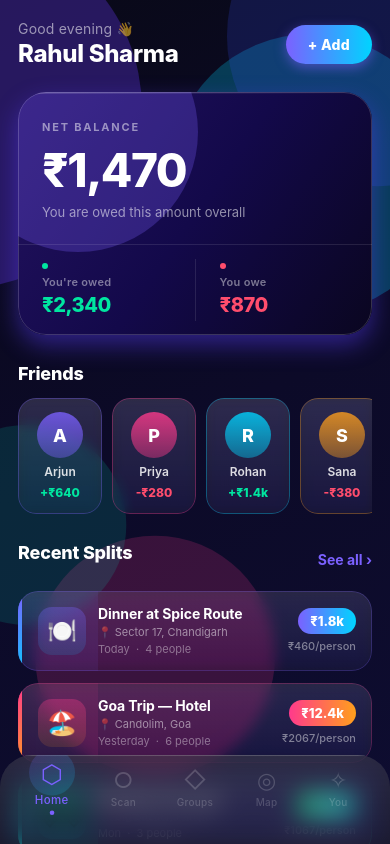
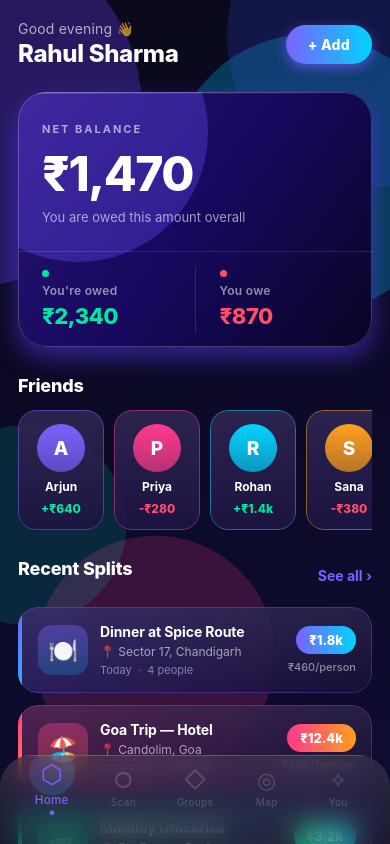
Before and after one commit to sagar141202/SplitLens, a React Native app: screen /Home in a window 390 px wide. Built offline with nearby package versions, Linux system fonts and the light colour scheme.

Commit message:
fix(ui): remove transparency — solid dark base on all cards, chips and split rows for full text visibility

```diff
--- a/src/components/GlassCard.js
+++ b/src/components/GlassCard.js
@@ -1,81 +1,39 @@
 import React, { useRef } from 'react';
-import { Animated, StyleSheet, Pressable } from 'react-native';
+import { Animated, StyleSheet, Pressable, View } from 'react-native';
 import { BlurView } from 'expo-blur';
 import { LinearGradient } from 'expo-linear-gradient';
 import { COLORS, RADIUS, SHADOW } from '../theme';
 
 export default function GlassCard({
-  children,
-  style,
-  onPress,
-  intensity = 20,
-  glowColor,
-  gradient,
-  borderColor = COLORS.glass.border,
-  borderWidth = 1,
-  padding = 20,
-  borderRadius = RADIUS.lg,
-  animated = true,
+  children, style, onPress, intensity = 40,
+  glowColor, gradient, borderColor = 'rgba(255,255,255,0.25)',
+  borderWidth = 1, padding = 20, borderRadius = RADIUS.lg, animated = true,
 }) {
   const scale = useRef(new Animated.Value(1)).current;
 
   const handlePressIn = () => {
     if (!animated || !onPress) return;
-    Animated.spring(scale, {
-      toValue: 0.97,
-      useNativeDriver: true,
-      damping: 15,
-      stiffness: 250,
-    }).start();
+    Animated.spring(scale, { toValue: 0.97, useNativeDriver: true, damping: 15, stiffness: 250 }).start();
   };
-
   const handlePressOut = () => {
     if (!animated || !onPress) return;
-    Animated.spring(scale, {
-      toValue: 1,
-      useNativeDriver: true,
-      damping: 12,
-      stiffness: 200,
-    }).start();
+    Animated.spring(scale, { toValue: 1, useNativeDriver: true, damping: 12, stiffness: 200 }).start();
   };
 
   const glowStyle = glowColor ? SHADOW.glow(glowColor) : SHADOW.card;
 
   const content = (
-    <Animated.View
-      style={[
-        styles.wrapper,
-        { borderRadius, transform: [{ scale }] },
-        glowStyle,
-        style,
-      ]}
-    >
-      <BlurView
-        intensity={intensity}
-        tint="dark"
-        style={[styles.blur, { borderRadius, padding }]}
-      >
-        {/* Glass gradient layer */}
+    <Animated.View style={[{ borderRadius, transform: [{ scale }] }, glowStyle, style]}>
+      {/* Solid dark base so content is never invisible */}
+      <View style={[StyleSheet.absoluteFillObject, { borderRadius, backgroundColor: 'rgba(15,10,40,0.75)' }]} />
+      <BlurView intensity={intensity} tint="dark" style={[styles.blur, { borderRadius, padding }]}>
         <LinearGradient
-          colors={gradient ?? COLORS.gradients?.glass ?? ['rgba(255,255,255,0.12)', 'rgba(255,255,255,0.04)']}
+          colors={gradient ?? ['rgba(255,255,255,0.14)', 'rgba(255,255,255,0.05)']}
           style={[StyleSheet.absoluteFillObject, { borderRadius }]}
           start={{ x: 0, y: 0 }}
           end={{ x: 1, y: 1 }}
         />
-
-        {/* Border shimmer */}
-        <Animated.View
-          style={[
-            StyleSheet.absoluteFillObject,
-            {
-              borderRadius,
-              borderWidth,
-              borderColor,
-            },
-          ]}
-          pointerEvents="none"
-        />
-
+        <View style={[StyleSheet.absoluteFillObject, { borderRadius, borderWidth, borderColor }]} pointerEvents="none" />
         {children}
       </BlurView>
     </Animated.View>
@@ -83,25 +41,14 @@ export default function GlassCard({
 
   if (onPress) {
     return (
-      <Pressable
-        onPress={onPress}
-        onPressIn={handlePressIn}
-        onPressOut={handlePressOut}
-        style={{ borderRadius }}
-      >
+      <Pressable onPress={onPress} onPressIn={handlePressIn} onPressOut={handlePressOut} style={{ borderRadius }}>
         {content}
       </Pressable>
     );
   }
-
   return content;
 }
 
 const styles = StyleSheet.create({
-  wrapper: {
-    overflow: 'hidden',
-  },
-  blur: {
-    overflow: 'hidden',
-  },
+  blur: { overflow: 'hidden' },
 });
--- a/src/screens/HomeScreen.js
+++ b/src/screens/HomeScreen.js
@@ -1,7 +1,6 @@
 import React, { useEffect, useRef, useState } from 'react';
 import {
-  View, Text, ScrollView, StyleSheet, Animated,
-  Dimensions, Pressable,
+  View, Text, ScrollView, StyleSheet, Animated, Pressable,
 } from 'react-native';
 import { LinearGradient } from 'expo-linear-gradient';
 import { BlurView } from 'expo-blur';
@@ -9,18 +8,12 @@ import { useSafeAreaInsets } from 'react-native-safe-area-context';
 import MeshBackground from '../components/MeshBackground';
 import { COLORS, RADIUS, SPACE, SHADOW } from '../theme';
 
-const { width: W } = Dimensions.get('window');
-
-const BALANCE_SUMMARY = {
-  totalOwed: 2340.50,
-  totalOwe:  870.00,
-  net:       1470.50,
-};
+const BALANCE_SUMMARY = { totalOwed: 2340.50, totalOwe: 870.00, net: 1470.50 };
 
 const RECENT = [
   { id: '1', title: 'Dinner at Spice Route', amount: 1840,  members: 4, color: ['#7B61FF','#00D4FF'], emoji: '🍽️', date: 'Today',     location: 'Sector 17, Chandigarh' },
   { id: '2', title: 'Goa Trip — Hotel',       amount: 12400, members: 6, color: ['#FF3A8C','#FF9F1C'], emoji: '🏖️', date: 'Yesterday', location: 'Candolim, Goa' },
-  { id: '3', title: 'Monthly Groceries',      amount: 3200,  members: 3, color: ['#00E6A0','#00D4FF'], emoji: '��', date: 'Mon',       location: 'Big Bazaar, Panipat' },
+  { id: '3', title: 'Monthly Groceries',      amount: 3200,  members: 3, color: ['#00E6A0','#00D4FF'], emoji: '🛒', date: 'Mon',       location: 'Big Bazaar, Panipat' },
   { id: '4', title: 'Zomato — Pizza Night',   amount: 640,   members: 2, color: ['#FF6FB0','#7B61FF'], emoji: '🍕', date: 'Sun',       location: 'Home delivery' },
 ];
 
@@ -53,23 +46,13 @@ function BalanceCard() {
       ])
     ).start();
   }, []);
-  const glowOpacity = pulse.interpolate({ inputRange: [0, 1], outputRange: [0.25, 0.55] });
+  const glowOpacity = pulse.interpolate({ inputRange: [0, 1], outputRange: [0.3, 0.6] });
 
   return (
     <View style={styles.heroOuter}>
-      <LinearGradient
-        colors={['#231260', '#13094A', '#0A0620']}
-        style={styles.heroCard}
-        start={{ x: 0, y: 0 }}
-        end={{ x: 1, y: 1 }}
-      >
+      <LinearGradient colors={['#2A1570', '#16085E', '#0A0525']} style={styles.heroCard} start={{ x: 0, y: 0 }} end={{ x: 1, y: 1 }}>
         <Animated.View style={[styles.heroBlob, { opacity: glowOpacity }]} />
-        <LinearGradient
-          colors={['rgba(255,255,255,0.14)', 'transparent']}
-          style={styles.heroTopEdge}
-          start={{ x: 0, y: 0 }}
-          end={{ x: 1, y: 0 }}
-        />
+        <LinearGradient colors={['rgba(255,255,255,0.18)', 'transparent']} style={styles.heroTopEdge} start={{ x: 0, y: 0 }} end={{ x: 1, y: 0 }} />
         <View style={styles.heroBorder} />
         <View style={styles.heroContent}>
           <Text style={styles.heroLabel}>NET BALANCE</Text>
@@ -107,16 +90,14 @@ function FriendChip({ friend, index }) {
   return (
     <Animated.View style={{ opacity: fade, transform: [{ translateY: fadeY }] }}>
       <Pressable style={styles.friendChip}>
-        <BlurView intensity={30} tint="dark" style={StyleSheet.absoluteFillObject} />
+        {/* Solid opaque base — no more see-through */}
+        <View style={[StyleSheet.absoluteFillObject, { borderRadius: 18, backgroundColor: 'rgba(22,12,60,0.92)' }]} />
         <LinearGradient
-          colors={['rgba(255,255,255,0.13)', 'rgba(255,255,255,0.04)']}
-          style={StyleSheet.absoluteFillObject}
+          colors={['rgba(255,255,255,0.10)', 'rgba(255,255,255,0.03)']}
+          style={[StyleSheet.absoluteFillObject, { borderRadius: 18 }]}
         />
-        <View style={[styles.friendChipBorder, { borderColor: friend.color + '55' }]} />
-        <LinearGradient
-          colors={[friend.color + 'CC', friend.color + '66']}
-          style={styles.friendAvatar}
-        >
+        <View style={[styles.friendChipBorder, { borderColor: friend.color + '80' }]} />
+        <LinearGradient colors={[friend.color, friend.color + 'AA']} style={styles.friendAvatar}>
           <Text style={styles.friendAvatarText}>{friend.avatar}</Text>
         </LinearGradient>
         <Text style={styles.friendName}>{friend.name}</Text>
@@ -143,21 +124,26 @@ function SplitCard({ item, index }) {
   return (
     <Animated.View style={{ opacity: fade, transform: [{ translateY: slideY }] }}>
       <Pressable style={styles.splitCard}>
-        <BlurView intensity={35} tint="dark" style={StyleSheet.absoluteFillObject} />
+        {/* Solid dark base */}
+        <View style={[StyleSheet.absoluteFillObject, { borderRadius: 20, backgroundColor: 'rgba(18,10,50,0.92)' }]} />
         <LinearGradient
-          colors={['rgba(255,255,255,0.11)', 'rgba(255,255,255,0.03)']}
-          style={StyleSheet.absoluteFillObject}
+          colors={['rgba(255,255,255,0.09)', 'rgba(255,255,255,0.02)']}
+          style={[StyleSheet.absoluteFillObject, { borderRadius: 20 }]}
         />
+        {/* Left accent bar */}
+        <LinearGradient colors={item.color} style={styles.splitAccentBar} start={{ x: 0, y: 0 }} end={{ x: 0, y: 1 }} />
+        {/* Left color wash */}
         <LinearGradient
-          colors={item.color}
-          style={styles.splitAccentBar}
-          start={{ x: 0, y: 0 }}
-          end={{ x: 0, y: 1 }}
+          colors={[item.color[0] + '30', 'transparent']}
+          style={[StyleSheet.absoluteFillObject, { borderRadius: 20 }]}
+          start={{ x: 0, y: 0.5 }}
+          end={{ x: 0.6, y: 0.5 }}
         />
-        <View style={[styles.splitGlow, { backgroundColor: item.color[0] + '18' }]} />
-        <View style={[styles.splitBorder, { borderColor: item.color[0] + '40' }]} />
+        {/* Border */}
+        <View style={[styles.splitBorder, { borderColor: item.color[0] + '55' }]} />
+
         <View style={styles.splitInner}>
-          <LinearGradient colors={[item.color[0] + '55', item.color[1] + '22']} style={styles.emojiBox}>
+          <LinearGradient colors={[item.color[0] + '66', item.color[1] + '33']} style={styles.emojiBox}>
             <Text style={styles.emojiText}>{item.emoji}</Text>
           </LinearGradient>
           <View style={styles.splitInfo}>
@@ -182,7 +168,6 @@ function SplitCard({ item, index }) {
 export default function HomeScreen() {
   const insets = useSafeAreaInsets();
   const headerFade = useRef(new Animated.Value(0)).current;
-
   useEffect(() => {
     Animated.timing(headerFade, { toValue: 1, duration: 700, useNativeDriver: true }).start();
   }, []);
@@ -229,49 +214,52 @@ export default function HomeScreen() {
 const styles = StyleSheet.create({
   scroll: { paddingHorizontal: 18 },
   header: { flexDirection: 'row', justifyContent: 'space-between', alignItems: 'center', marginBottom: 24 },
-  greeting: { color: 'rgba(255,255,255,0.55)', fontSize: 14, letterSpacing: 0.2 },
+  greeting: { color: 'rgba(255,255,255,0.65)', fontSize: 14, letterSpacing: 0.2 },
   username: { color: '#FFFFFF', fontSize: 24, fontWeight: '800', marginTop: 2, letterSpacing: -0.3 },
-  addBtn: { paddingHorizontal: 22, paddingVertical: 11, borderRadius: 50, shadowColor: '#7B61FF', shadowOffset: { width: 0, height: 4 }, shadowOpacity: 0.5, shadowRadius: 12, elevation: 8 },
+  addBtn: { paddingHorizontal: 22, paddingVertical: 11, borderRadius: 50, shadowColor: '#7B61FF', shadowOffset: { width: 0, height: 4 }, shadowOpacity: 0.6, shadowRadius: 12, elevation: 8 },
   addBtnText: { color: '#fff', fontWeight: '800', fontSize: 14, letterSpacing: 0.3 },
-  heroOuter: { marginBottom: 28, borderRadius: 28, shadowColor: '#5B3FFF', shadowOffset: { width: 0, height: 10 }, shadowOpacity: 0.45, shadowRadius: 24, elevation: 14 },
+
+  heroOuter: { marginBottom: 28, borderRadius: 28, shadowColor: '#5B3FFF', shadowOffset: { width: 0, height: 10 }, shadowOpacity: 0.5, shadowRadius: 24, elevation: 14 },
   heroCard: { borderRadius: 28, overflow: 'hidden' },
-  heroBlob: { position: 'absolute', width: 240, height: 240, borderRadius: 120, backgroundColor: '#7B61FF', top: -80, left: -60 },
+  heroBlob: { position: 'absolute', width: 260, height: 260, borderRadius: 130, backgroundColor: '#6B4FFF', top: -90, left: -70 },
   heroTopEdge: { position: 'absolute', top: 0, left: 0, right: 0, height: 1.5 },
-  heroBorder: { ...StyleSheet.absoluteFillObject, borderRadius: 28, borderWidth: 1, borderColor: 'rgba(255,255,255,0.18)' },
-  heroContent: { paddingHorizontal: 24, paddingTop: 28, paddingBottom: 20 },
-  heroLabel: { color: 'rgba(255,255,255,0.50)', fontSize: 11, fontWeight: '700', letterSpacing: 1.8 },
-  heroAmount: { color: '#FFFFFF', fontSize: 46, fontWeight: '800', marginTop: 8, marginBottom: 6, letterSpacing: -1.5 },
-  heroSub: { color: 'rgba(255,255,255,0.55)', fontSize: 13 },
-  statsRow: { flexDirection: 'row', borderTopWidth: 1, borderTopColor: 'rgba(255,255,255,0.10)', marginTop: 4 },
-  statBox: { flex: 1, paddingVertical: 18, paddingHorizontal: 24, gap: 4 },
-  statSep: { width: 1, backgroundColor: 'rgba(255,255,255,0.10)', marginVertical: 14 },
-  statDot: { width: 6, height: 6, borderRadius: 3, marginBottom: 2 },
-  statLabel: { color: 'rgba(255,255,255,0.45)', fontSize: 11, fontWeight: '600', letterSpacing: 0.3 },
-  statValue: { fontSize: 20, fontWeight: '800', letterSpacing: -0.5 },
+  heroBorder: { ...StyleSheet.absoluteFillObject, borderRadius: 28, borderWidth: 1, borderColor: 'rgba(255,255,255,0.22)' },
+  heroContent: { paddingHorizontal: 24, paddingTop: 30, paddingBottom: 22 },
+  heroLabel: { color: 'rgba(255,255,255,0.60)', fontSize: 11, fontWeight: '700', letterSpacing: 2 },
+  heroAmount: { color: '#FFFFFF', fontSize: 48, fontWeight: '800', marginTop: 8, marginBottom: 6, letterSpacing: -1.5 },
+  heroSub: { color: 'rgba(255,255,255,0.60)', fontSize: 13 },
+  statsRow: { flexDirection: 'row', borderTopWidth: 1, borderTopColor: 'rgba(255,255,255,0.12)', marginTop: 4 },
+  statBox: { flex: 1, paddingVertical: 18, paddingHorizontal: 24, gap: 5 },
+  statSep: { width: 1, backgroundColor: 'rgba(255,255,255,0.12)', marginVertical: 14 },
+  statDot: { width: 7, height: 7, borderRadius: 3.5, marginBottom: 1 },
+  statLabel: { color: 'rgba(255,255,255,0.55)', fontSize: 12, fontWeight: '600', letterSpacing: 0.3 },
+  statValue: { fontSize: 22, fontWeight: '800', letterSpacing: -0.5 },
+
   sectionTitle: { color: '#FFFFFF', fontSize: 18, fontWeight: '800', letterSpacing: -0.2, marginBottom: 14 },
   sectionHeader: { flexDirection: 'row', justifyContent: 'space-between', alignItems: 'center', marginTop: 28, marginBottom: 14 },
   seeAll: { color: '#7B61FF', fontSize: 14, fontWeight: '700' },
+
   friendsRow: { gap: 10, paddingRight: 4 },
-  friendChip: { width: 84, paddingVertical: 14, paddingHorizontal: 10, borderRadius: 18, alignItems: 'center', gap: 6, overflow: 'hidden' },
+  friendChip: { width: 86, paddingVertical: 14, paddingHorizontal: 10, borderRadius: 18, alignItems: 'center', gap: 7, overflow: 'hidden' },
   friendChipBorder: { ...StyleSheet.absoluteFillObject, borderRadius: 18, borderWidth: 1.5 },
-  friendAvatar: { width: 46, height: 46, borderRadius: 23, alignItems: 'center', justifyContent: 'center' },
-  friendAvatarText: { color: '#fff', fontSize: 18, fontWeight: '800' },
-  friendName: { color: 'rgba(255,255,255,0.85)', fontSize: 12, fontWeight: '600', textAlign: 'center' },
+  friendAvatar: { width: 48, height: 48, borderRadius: 24, alignItems: 'center', justifyContent: 'center' },
+  friendAvatarText: { color: '#fff', fontSize: 19, fontWeight: '800' },
+  friendName: { color: '#FFFFFF', fontSize: 12, fontWeight: '700', textAlign: 'center' },
   friendAmt: { fontSize: 12, fontWeight: '800', textAlign: 'center' },
+
   splitList: { gap: 12 },
-  splitCard: { borderRadius: 20, overflow: 'hidden', minHeight: 80 },
+  splitCard: { borderRadius: 20, overflow: 'hidden', minHeight: 82 },
   splitAccentBar: { position: 'absolute', left: 0, top: 0, bottom: 0, width: 4, borderTopLeftRadius: 20, borderBottomLeftRadius: 20 },
-  splitGlow: { position: 'absolute', left: 0, top: 0, bottom: 0, width: 80 },
   splitBorder: { ...StyleSheet.absoluteFillObject, borderRadius: 20, borderWidth: 1 },
-  splitInner: { flexDirection: 'row', alignItems: 'center', paddingLeft: 20, paddingRight: 16, paddingVertical: 14, gap: 12 },
-  emojiBox: { width: 48, height: 48, borderRadius: 14, alignItems: 'center', justifyContent: 'center', flexShrink: 0 },
+  splitInner: { flexDirection: 'row', alignItems: 'center', paddingLeft: 20, paddingRight: 16, paddingVertical: 16, gap: 12 },
+  emojiBox: { width: 50, height: 50, borderRadius: 14, alignItems: 'center', justifyContent: 'center', flexShrink: 0 },
   emojiText: { fontSize: 24 },
-  splitInfo: { flex: 1, gap: 3 },
+  splitInfo: { flex: 1, gap: 4 },
   splitTitle: { color: '#FFFFFF', fontSize: 14, fontWeight: '700', letterSpacing: -0.1 },
-  splitLocation: { color: 'rgba(255,255,255,0.50)', fontSize: 11 },
-  splitMeta: { color: 'rgba(255,255,255,0.40)', fontSize: 11 },
-  splitAmountCol: { alignItems: 'flex-end', gap: 5, flexShrink: 0 },
-  amountBadge: { paddingHorizontal: 12, paddingVertical: 5, borderRadius: 50 },
+  splitLocation: { color: 'rgba(255,255,255,0.60)', fontSize: 12 },
+  splitMeta: { color: 'rgba(255,255,255,0.45)', fontSize: 11 },
+  splitAmountCol: { alignItems: 'flex-end', gap: 6, flexShrink: 0 },
+  amountBadge: { paddingHorizontal: 13, paddingVertical: 6, borderRadius: 50 },
   amountText: { color: '#fff', fontSize: 13, fontWeight: '800' },
-  perPersonText: { color: 'rgba(255,255,255,0.45)', fontSize: 11, fontWeight: '500' },
+  perPersonText: { color: 'rgba(255,255,255,0.50)', fontSize: 11, fontWeight: '500' },
 });
```
